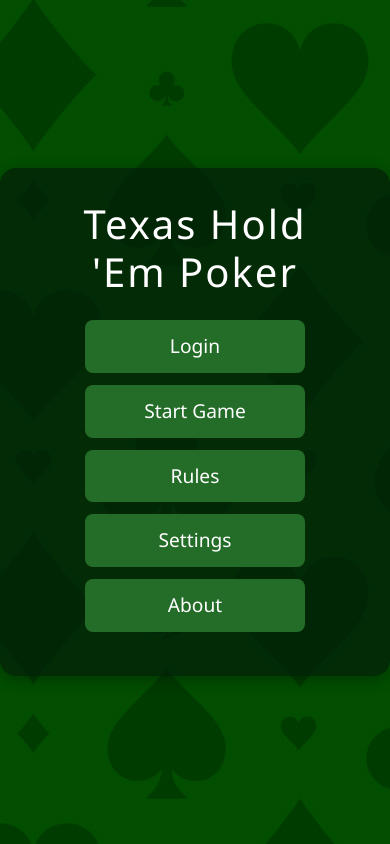
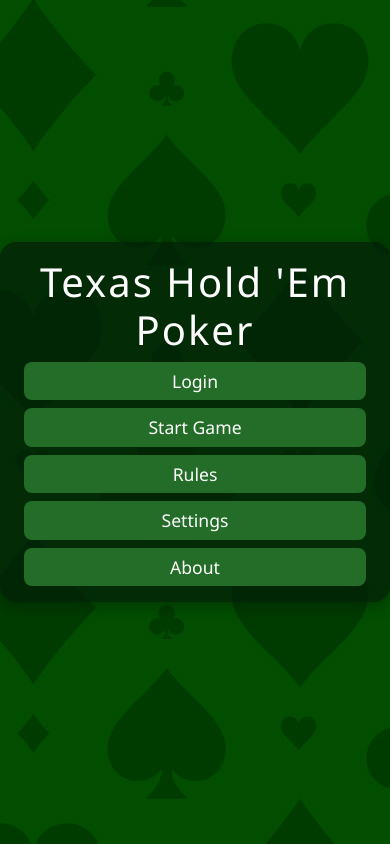
Before and after one commit to TheKingofHearts777/UWPLATT-Computer3870-FinalProject, a React app in the folder frontend/: page / in a window 390 px wide. Built offline with nearby package versions, Linux system fonts and the light colour scheme; the HTML template or start-up script is replaced by a standard one.

Commit message:
Work on mobile styling

```diff
--- a/frontend/src/GameView.jsx
+++ b/frontend/src/GameView.jsx
@@ -1,5 +1,5 @@
 import { useEffect, useRef, useState } from "react";
-import { Button } from "react-bootstrap";
+import { Container, Button } from "react-bootstrap";
 
 import { nextPhase, fold } from "./logic/engine.js";
 
@@ -11,7 +11,6 @@ function PauseMenu({ resumeGame, setViewToHome }) {
             <div className="menu-container">
                 <h2>Game Paused</h2>
                 <Button className="menu-btn" onClick={resumeGame}>Resume Game</Button>
-                {/* Settings button */}
                 <Button className="menu-btn" onClick={setViewToHome}>Return to Main Menu</Button>
             </div>
         </div>
@@ -43,10 +42,9 @@ function PlayerHand({ player, name, id, position }) {
     const seatClass = `player-seat pos-${position || "center"}`;
 
     return (
-        <div className={seatClass} data-player-id={id}>
-            <h3>
-                {name} {player.isDealer && "(Dealer)"}{" "}
-                {player.folded && "(Folded)"}
+        <div className={seatClass} data-player-id={id} style={{ width: "auto" }}>
+            <h3 style={{ whiteSpace: "nowrap" }}>
+                {name + (player.isDealer ? " (Dealer)" : "") + (player.folded ? " (Folded)" : "")}
             </h3>
             <div className="player-hand">
                 {player.hand.map((card) => (
@@ -117,15 +115,14 @@ function TableArea({ game, setGame }) {
     }
 
     function FoldButton() {
+        const displayStyle = game.phase !== 4 && !humanPlayer.folded ? "inline-block" : "none";
+
         return (
             <Button
                 className="menu-btn"
                 id="foldBtn"
                 style={{
-                    display:
-                        game.phase !== 4 && !humanPlayer.folded
-                            ? "inline-block"
-                            : "none",
+                    "display": displayStyle
                 }}
                 onClick={() => setGame((prev) => fold(prev))}
             >
@@ -160,7 +157,7 @@ function TableArea({ game, setGame }) {
     });
 
     return (
-        <div id="table-area">
+        <Container id="table-area">
             <h2 id="title">Player vs Computer(s)</h2>
 
             <div className="grid-players">
@@ -178,13 +175,13 @@ function TableArea({ game, setGame }) {
                 {playerHands}
             </div>
 
-            <div id="controls">
+            <div id="controls" className="d-flex flex-column flex-md-row justify-content-center gap-2">
                 <NextPhaseButton />
                 <FoldButton />
             </div>
 
             <p id="status">{game.message}</p>
-        </div>
+        </Container>
     );
 
 }
--- a/frontend/src/HomeView.jsx
+++ b/frontend/src/HomeView.jsx
@@ -1,4 +1,4 @@
-import { Button } from "react-bootstrap"
+import { Button, Container } from "react-bootstrap"
 
 function HomeView({ setCurrentView, startNewGame }) {
 
@@ -15,14 +15,14 @@ function HomeView({ setCurrentView, startNewGame }) {
     }
 
     return (
-        <div className="menu-container">
+        <Container className="menu-container d-flex flex-column justify-content-center gap-2">
             <h1>Texas Hold 'Em Poker</h1>
             <Button className="menu-btn" onClick={() => setCurrentView("login")}>Login</Button>
             <Button className="menu-btn" onClick={startNewGame}>Start Game</Button>
             <Button className="menu-btn" onClick={viewRules}>Rules</Button>
             <Button className="menu-btn" onClick={viewSettings}>Settings</Button>
             <Button className="menu-btn" onClick={viewAbout}>About</Button>
-        </div>
+        </Container>
     );
 }
 
--- a/frontend/src/LoginView.jsx
+++ b/frontend/src/LoginView.jsx
@@ -1,5 +1,5 @@
 import { useState } from "react";
-import { Button, Form } from "react-bootstrap";
+import { Button, ButtonGroup, Container, Form } from "react-bootstrap";
 
 export default function LoginView({ setCurrentView }) {
     const [username, setUsername] = useState("");
@@ -96,16 +96,21 @@ export default function LoginView({ setCurrentView }) {
                         required
                     />
                 </Form.Group>
+
                 {error && <p className="error-text">{error}</p>}
-                <Button id="login" style={{backgroundColor: "green", borderColor: "green", margin: "10px"}} type="submit" onClick={handleLogin}>
+
+                <Container className="d-flex flex-column flex-md-row justify-content-center gap-2 p-3 w-100">
+                    <Button id="login" className="menu-btn flex-fill" type="submit" onClick={handleLogin}>
                         Login
                     </Button>
-                <Button id="signup1"style={{backgroundColor: "green", borderColor: "green", margin: "10px"}} type="submit" onClick={handleSignup}>
+                    <Button id="signup1" className="menu-btn flex-fill" type="submit" onClick={handleSignup}>
                         Signup
                     </Button>
-                <Button id="guest" style={{backgroundColor: "green", borderColor: "green", margin: "10px"}} type="submit" onClick={handleGuestPlay}>
+                    <Button id="guest" className="menu-btn flex-fill" type="submit" onClick={handleGuestPlay}>
                         Play as Guest
                     </Button>
+                </Container>
+
             </Form>
         </div>
     );
--- a/frontend/src/RulesView.jsx
+++ b/frontend/src/RulesView.jsx
@@ -2,7 +2,7 @@ import { Button } from "react-bootstrap";
 
 function RulesView({ setViewToHome }) {
     return (
-        <div className="menu-container">
+        <div className="menu-container d-flex h-auto">
             <h1>Rules</h1>
             <h2>Here are the rules of Texas Hold 'Em Poker:</h2>
 
--- a/frontend/src/SettingsView.jsx
+++ b/frontend/src/SettingsView.jsx
@@ -45,7 +45,7 @@ function SettingsView({ setViewToHome, settings, setSettings }) {
 
     function createDropdown(setting, settingKey) {
         return (
-            <div className="align-items-center gap-3 mb-3">
+            <div className="align-items-center mb-2">
                 <Form.Label htmlFor={settingKey} style={{ margin: 0 }}>
                     {setting.label}: {setting.values[settings[settingKey]]}
                 </Form.Label>
@@ -70,7 +70,7 @@ function SettingsView({ setViewToHome, settings, setSettings }) {
 
     function createSlider(setting, settingKey) {
         return (
-            <div className="align-items-center gap-3 mb-3">
+            <div className="align-items-center">
                 <Form.Label htmlFor={settingKey} style={{ margin: 0 }}>
                     {setting.label}: {settings[settingKey]}
                 </Form.Label>
--- a/frontend/src/SignupView.jsx
+++ b/frontend/src/SignupView.jsx
@@ -1,5 +1,5 @@
 import { useState } from "react";
-import { Button, Form } from "react-bootstrap";
+import { Button, Container, Form } from "react-bootstrap";
 
 export default function LoginView({ setCurrentView }) {
     const [username, setUsername] = useState("");
@@ -89,13 +89,17 @@ export default function LoginView({ setCurrentView }) {
                         required
                     />
                 </Form.Group>
+
                 {error && <p className="error-text">{error}</p>}
-                <Button id="signup2" style={{backgroundColor: "green", borderColor: "green", margin: "10px"}} type="submit" onClick={handleSignup}>
-                    Signup
-                </Button>
-                <Button id="back" style={{backgroundColor: "green", borderColor: "green", margin: "10px"}} type="submit" onClick={handleBack}>
-                    Back
-                </Button>
+
+                <Container fluid={true} className="d-flex justify-content-evenly gap-3">
+                    <Button id="signup2" className="menu-btn" type="submit" onClick={handleSignup}>
+                        Signup
+                    </Button>
+                    <Button id="back" className="menu-btn" type="submit" onClick={handleBack}>
+                        Back
+                    </Button>
+                </Container>
             </Form>
         </div>
     );
--- a/frontend/styles/styles.css
+++ b/frontend/styles/styles.css
@@ -25,14 +25,26 @@ body {
     color: #fff;
 }
 
+.player-hand {
+    display: flex;             /* horizontal row */
+    flex-direction: row;       /* default, optional */
+    justify-content: center;   /* center cards horizontally */
+    align-items: center;       /* align cards vertically */
+    gap: 4px;                  /* space between cards */
+    flex-wrap: nowrap;         /* keep all cards in one row */
+}
+
 .grid-players {
     display: grid;
-    grid-template-rows: repeat(3, 1fr);
-    grid-template-columns: repeat(3, 1fr);
+    grid-template-columns: repeat(auto-fit, minmax(80px, 1fr));
+    grid-auto-rows: minmax(60px, auto);
     width: 100%;
-    max-width: 800px;
+    max-width: 100%;
     margin: 1.5rem auto 0;
+    gap: 8px;              /* spacing between cells */
     position: relative;
+    justify-items: center;  /* center players in each cell */
+    align-items: center;    /* vertical alignment */
 }
 
 .board-center {
@@ -93,31 +105,45 @@ input[type="text"] {
 
 .menu-container {
     background: rgba(2, 29, 9, 0.7);
-    padding: 32px 48px;
     border-radius: 16px;
     box-shadow: 0 4px 16px rgba(0, 0, 0, 0.3);
     text-align: center;
     z-index: 1001;
+    max-height: 80vh;
+    padding: clamp(8px, 4vh, 32px) clamp(8px, 5vw, 32px);
+
+    display: flex;
+    flex-direction: column;
+    align-items: stretch;        /* stretch children to fill container width */
+    gap: 2px;                   /* spacing between heading and buttons */
+}
+
+@media (max-width: 576px) {
+    .menu-container {
+        padding: 16px 24px;
+    }
 }
 
 h1 {
-    margin-bottom: 24px;
+    margin-bottom: auto;
     font-size: 2.5em;
     letter-spacing: 2px;
 }
 
 .menu-btn {
-    display: block;
-    width: 220px;
-    margin: 12px auto;
-    padding: 12px 0;
-    font-size: 1.2em;
-    background: #246d28;
-    color: #fff;
+    flex: 1;                     /* expand to fill available width */
+    min-width: 0;                 /* allow shrinking on small screens */
+    text-align: center;
     border: none;
     border-radius: 8px;
     cursor: pointer;
+    background: #246d28;
+    color: #fff;
     transition: background 0.2s;
+    padding: auto 0;              /* vertical padding */
+    font-size: 1.1em;
+    margin: auto 0;                /* vertical spacing between buttons */
+    white-space: nowrap;           /* prevent text wrap */
 }
 
 .menu-btn:hover {
@@ -148,7 +174,7 @@ h1 {
 
 .settings-list {
     text-align: center;
-    margin: 16px 0;
+    margin: 2px 0;
     padding: 0;
     width: 100%;
     max-width: 300px;
```
Also changed, not shown: frontend/src/logic/engine.js (+0 -11 lines), 1 other file (tests, documents, lock files or other folders). Lines whose indentation alone changed are shown as unchanged.
